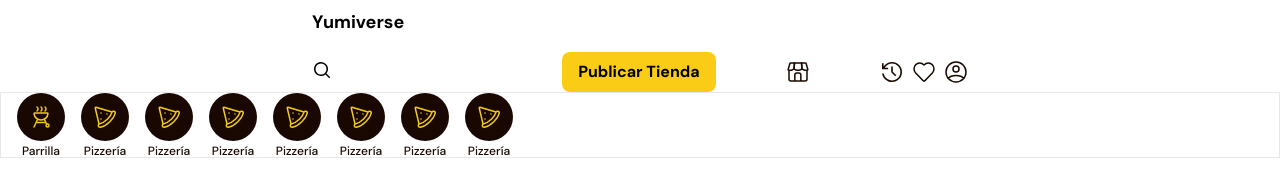
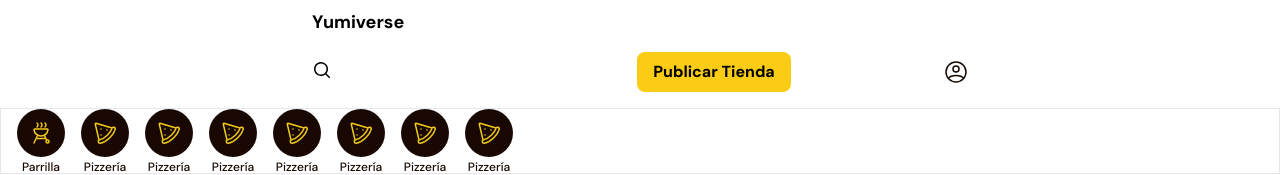
Before and after one commit to No-Country/s12-06-n-node-react, a React (Vite) app in the folder client/: page / in a window 1280 px wide. Shown: the top 175 px of the page. Built offline with nearby package versions, Linux system fonts and the light colour scheme.

Commit message:
adelanto de la navbar

```diff
--- a/client/package.json
+++ b/client/package.json
@@ -13,7 +13,6 @@
 	"dependencies": {
 		"react": "^18.2.0",
 		"react-dom": "^18.2.0",
-		"react-router-dom": "^6.20.1",
 		"react-router-dom": "^6.20.1",
 		"swiper": "^11.0.5"
 	},
--- a/client/src/components/navbar/index.jsx
+++ b/client/src/components/navbar/index.jsx
@@ -1,7 +1,7 @@
 export default function Navbar() {
 	return (
 		<div className="max-w-2xl mx-auto">
-			<nav class="px-2 mt-2">
+			<nav className="px-2 mt-2">
 				<h1 className="text-lg font-semibold">Yumiverse</h1>
 				<ul className="flex justify-between md:flex-row flex md:space-x-8 mt-4 md:mt-0 md:text-sm md:font-medium">
 					<li className="mt-2">
@@ -9,86 +9,23 @@ export default function Navbar() {
 							xmlns="http://www.w3.org/2000/svg"
 							viewBox="0 0 20 20"
 							fill="currentColor"
-							className="h-5 w-5"
+							className="h-5 w-5 md:h-auto md:w-auto self-start"
 						>
 							<path
-								fill-rule="evenodd"
+								fillRule="evenodd"
 								d="M9 3.5a5.5 5.5 0 100 11 5.5 5.5 0 000-11zM2 9a7 7 0 1112.452 4.391l3.328 3.329a.75.75 0 11-1.06 1.06l-3.329-3.328A7 7 0 012 9z"
-								clip-rule="evenodd"
+								clipRule="evenodd"
 							/>
 						</svg>
 					</li>
 					<li className="ml-40">
 						<a href="#" className="" aria-current="page">
-							<button className="bg-yellow-400 font-semibold py-2 px-4 rounded-lg md:bg-yellow-400 font-semibold py-2 px-4 rounded-lg sm:bg-yellow-400 font-semibold py-2 px-4 rounded-lg ">
+							<button className="bg-yellow-400 font-semibold py-2 px-4 rounded-lg  sm: mb-4">
 								Publicar Tienda
 							</button>
 						</a>
 					</li>
 					<li className="mt-2">
-						<svg
-							width="24"
-							height="24"
-							viewBox="0 0 24 24"
-							fill="none"
-							xmlns="http://www.w3.org/2000/svg"
-						>
-							<path
-								d="M3 10V19C3 20.1046 3.89543 21 5 21H19C20.1046 21 21 20.1046 21 19V10"
-								stroke="#180801"
-								stroke-width="1.5"
-							/>
-							<path
-								d="M14.8333 21V15C14.8333 13.8954 13.9378 13 12.8333 13H10.8333C9.72868 13 8.83325 13.8954 8.83325 15V21"
-								stroke="#180801"
-								stroke-width="1.5"
-								stroke-miterlimit="16"
-							/>
-							<path
-								d="M21.8183 9.36418L20.1243 3.43517C20.0507 3.17759 19.8153 3 19.5474 3H15.5L15.9753 8.70377C15.9909 8.89043 16.0923 9.05904 16.2532 9.15495C16.6425 9.38698 17.4052 9.81699 18 10C19.0158 10.3125 20.5008 10.1998 21.3465 10.0958C21.6982 10.0526 21.9157 9.7049 21.8183 9.36418Z"
-								stroke="#180801"
-								stroke-width="1.5"
-							/>
-							<path
-								d="M14 10C14.5675 9.82538 15.2879 9.42589 15.6909 9.18807C15.8828 9.07486 15.9884 8.86103 15.9699 8.63904L15.5 3H8.5L8.03008 8.63904C8.01158 8.86103 8.11723 9.07486 8.30906 9.18807C8.71207 9.42589 9.4325 9.82538 10 10C11.493 10.4594 12.507 10.4594 14 10Z"
-								stroke="#180801"
-								stroke-width="1.5"
-							/>
-							<path
-								d="M3.87567 3.43517L2.18166 9.36418C2.08431 9.7049 2.3018 10.0526 2.6535 10.0958C3.49916 10.1998 4.98424 10.3125 6 10C6.59477 9.81699 7.35751 9.38698 7.74678 9.15495C7.90767 9.05904 8.00913 8.89043 8.02469 8.70377L8.5 3H4.45258C4.18469 3 3.94926 3.17759 3.87567 3.43517Z"
-								stroke="#180801"
-								stroke-width="1.5"
-							/>
-						</svg>
-					</li>
-					<li className="flex mt-2">
-						<svg
-							width="24"
-							height="24"
-							viewBox="0 0 24 24"
-							fill="none"
-							xmlns="http://www.w3.org/2000/svg"
-						>
-							<path
-								d="M12 22C9.45977 22 7.2069 21.1494 5.32184 19.4598C3.52874 17.8621 2.44828 15.8506 2.10345 13.4943H3.77011C4.09195 15.4368 5.01149 17.069 6.49425 18.3563C8.05747 19.7126 9.90805 20.3908 11.9885 20.3908C14.3103 20.3908 16.3103 19.5747 17.931 17.954C19.5517 16.3333 20.3678 14.3333 20.3678 12.0115C20.3678 9.68966 19.5517 7.68965 17.931 6.06897C16.3103 4.44828 14.3103 3.62069 11.9885 3.62069C10.6207 3.62069 9.31034 3.94253 8.11494 4.57471C6.91954 5.2069 5.90805 6.09195 5.09195 7.2069L4.68966 7.75862H8.18391V9.36782H2V3.14943H3.6092V6.49425L4.21839 5.72414C5.16092 4.54023 6.32184 3.62069 7.67816 2.97701C9.03448 2.33333 10.4828 2 12 2C13.3793 2 14.6897 2.26437 15.8966 2.7931C17.1034 3.32184 18.1724 4.03448 19.069 4.93103C19.9655 5.82759 20.6782 6.89655 21.2069 8.10345C21.7356 9.31034 22 10.6207 22 12C22 13.3793 21.7356 14.6897 21.2069 15.8966C20.6782 17.1034 19.9655 18.1724 19.069 19.069C18.1724 19.9655 17.1034 20.6782 15.8966 21.2069C14.6897 21.7356 13.3793 22 12 22ZM11.1954 12.3218V6.5977H12.8046V11.6782L16.3448 15.2184L15.2184 16.3448L11.1954 12.3218Z"
-								fill="#180801"
-							/>
-						</svg>
-						<svg
-							width="24"
-							height="24"
-							className="ml-2"
-							viewBox="0 0 24 24"
-							fill="none"
-							xmlns="http://www.w3.org/2000/svg"
-						>
-							<path
-								d="M22 8.86222C22 10.4087 21.4062 11.8941 20.3458 12.9929C17.9049 15.523 15.5374 18.1613 13.0053 20.5997C12.4249 21.1505 11.5042 21.1304 10.9488 20.5547L3.65376 12.9929C1.44875 10.7072 1.44875 7.01723 3.65376 4.73157C5.88044 2.42345 9.50794 2.42345 11.7346 4.73157L11.9998 5.00642L12.2648 4.73173C13.3324 3.6245 14.7864 3 16.3053 3C17.8242 3 19.2781 3.62444 20.3458 4.73157C21.4063 5.83045 22 7.31577 22 8.86222Z"
-								stroke="#180801"
-								stroke-width="1.5"
-								stroke-linejoin="round"
-							/>
-						</svg>
 						<svg
 							width="24"
 							height="24"
@@ -100,23 +37,23 @@ export default function Navbar() {
 							<path
 								d="M12 2C6.47715 2 2 6.47715 2 12C2 17.5228 6.47715 22 12 22C17.5228 22 22 17.5228 22 12C22 6.47715 17.5228 2 12 2Z"
 								stroke="#180801"
-								stroke-width="1.5"
-								stroke-linecap="round"
-								stroke-linejoin="round"
+								strokeWidth="1.5"
+								strokeLinecap="round"
+								strokeLinejoin="round"
 							/>
 							<path
 								d="M4.271 18.3457C4.271 18.3457 6.50002 15.5 12 15.5C17.5 15.5 19.7291 18.3457 19.7291 18.3457"
 								stroke="#180801"
-								stroke-width="1.5"
-								stroke-linecap="round"
-								stroke-linejoin="round"
+								strokeWidth="1.5"
+								strokeLinecap="round"
+								strokeLinejoin="round"
 							/>
 							<path
 								d="M12 12C13.6569 12 15 10.6569 15 9C15 7.34315 13.6569 6 12 6C10.3431 6 9 7.34315 9 9C9 10.6569 10.3431 12 12 12Z"
 								stroke="#180801"
-								stroke-width="1.5"
-								stroke-linecap="round"
-								stroke-linejoin="round"
+								strokeWidth="1.5"
+								strokeLinecap="round"
+								strokeLinejoin="round"
 							/>
 						</svg>
 					</li>
```
Also changed, not shown: client/src/pages/home/index.jsx (+3 -13 lines).
